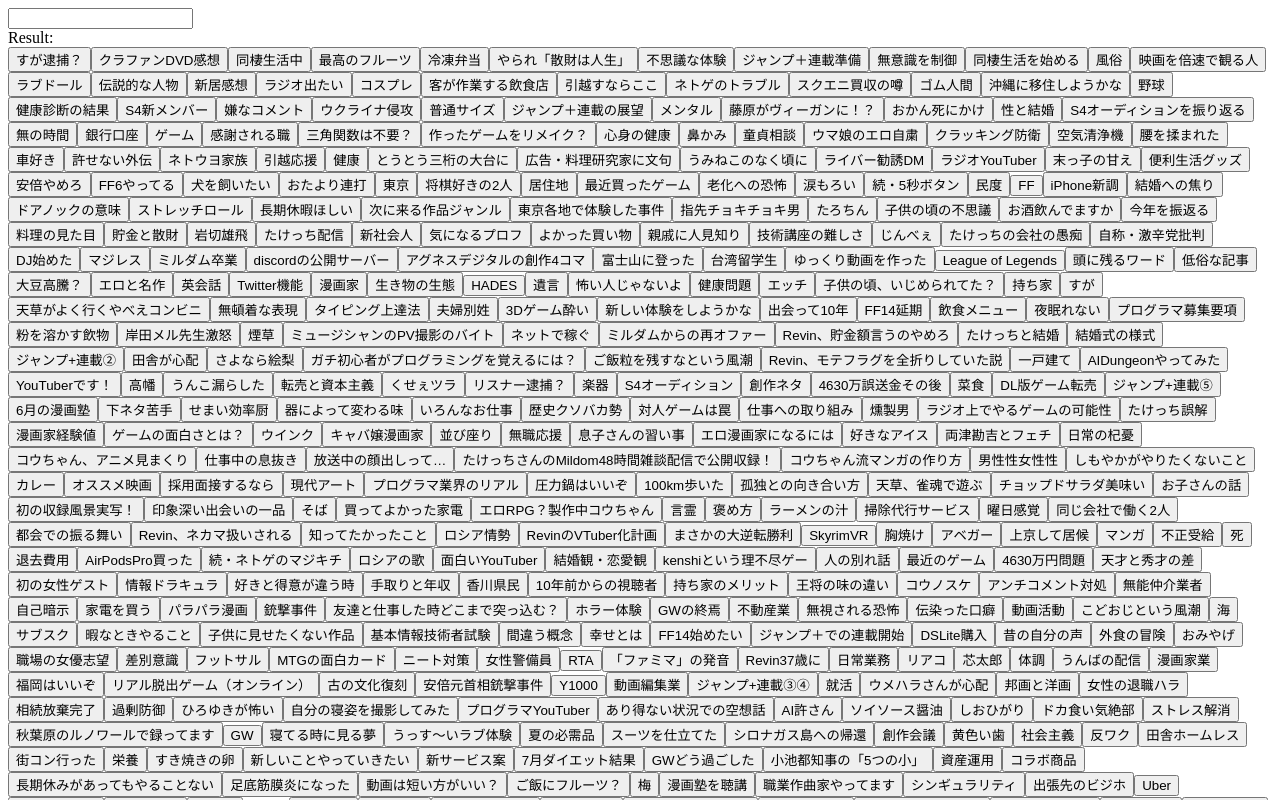
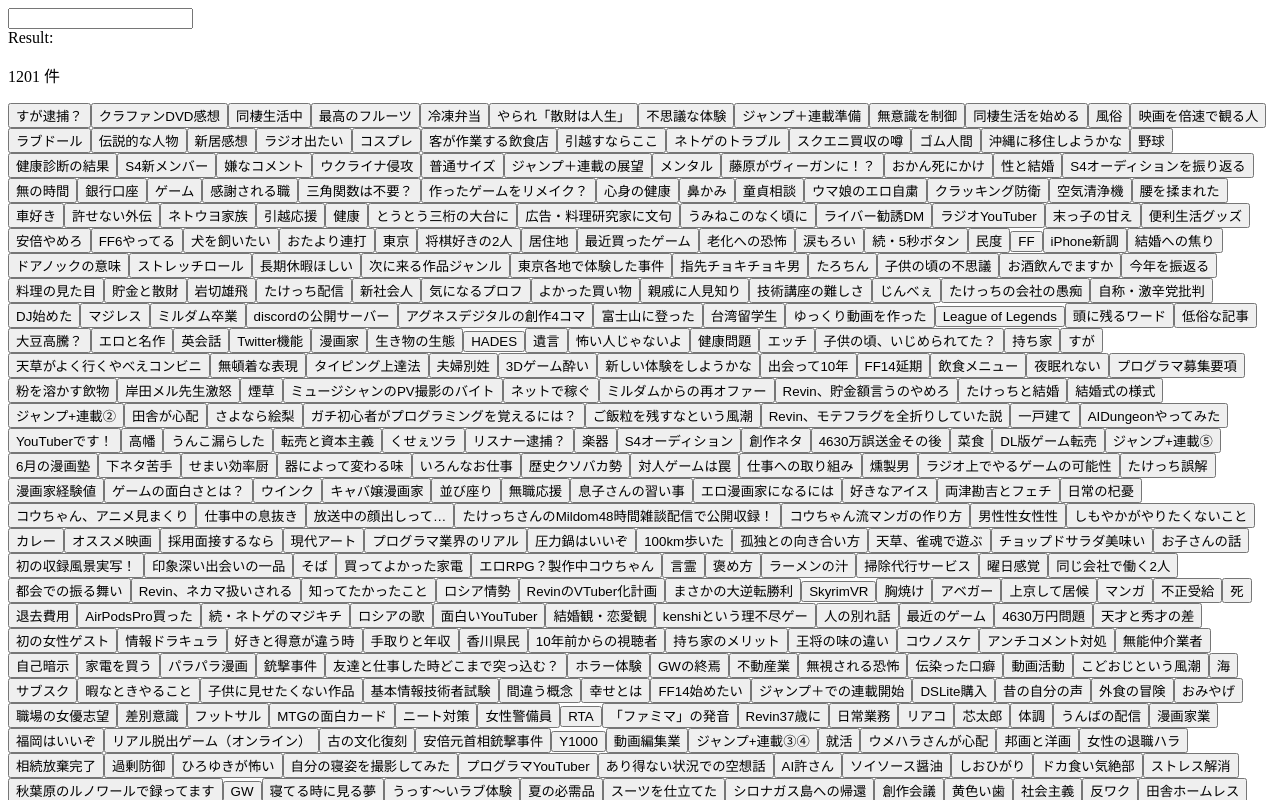
Before and after one commit to seijinrosen/twoshot-checker, a React (Vite) app: page / in a window 1280 px wide. Shown: the top 800 px of the page. Built offline with nearby package versions, Linux system fonts and the light colour scheme.

Commit message:
大文字小文字を区別しない

```diff
--- a/src/components/Tags.tsx
+++ b/src/components/Tags.tsx
@@ -5,10 +5,13 @@
 
 const Tags = ({ searchQuery }: { searchQuery: string }) => {
   const [onesAndTags] = useState(shuffle(onesJson.concat(tagsJson)));
-  const filtered = onesAndTags.filter(({ name }) => name.includes(searchQuery));
+  const filtered = onesAndTags.filter(({ name }) =>
+    name.toLowerCase().includes(searchQuery.toLowerCase())
+  );
 
   return (
     <div>
+      <p>{filtered.length} 件</p>
       {filtered.map(({ name, mainIds }, i) => (
         <button key={i} onClick={() => console.log(mainIds)}>
           {name}
```
